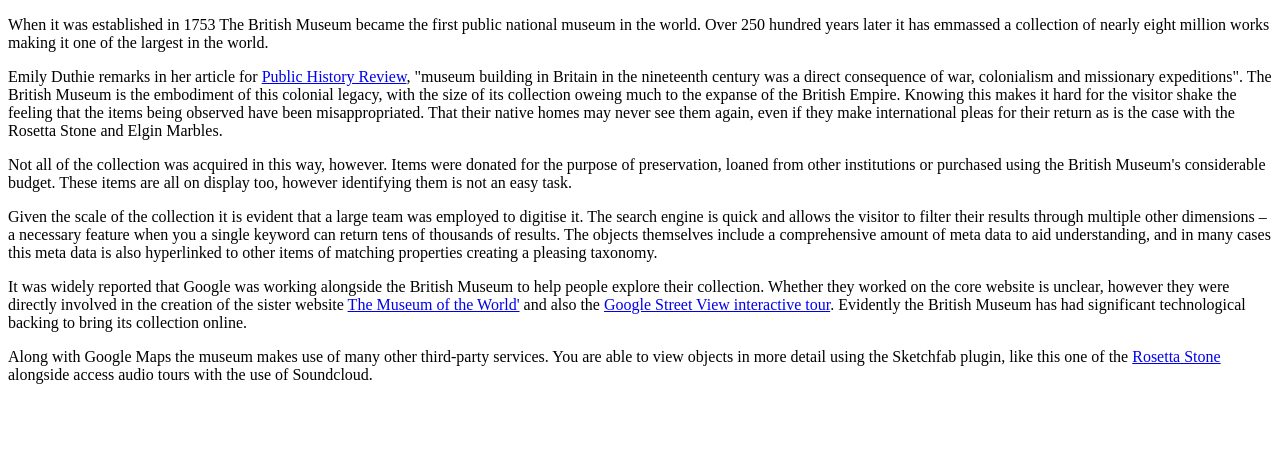
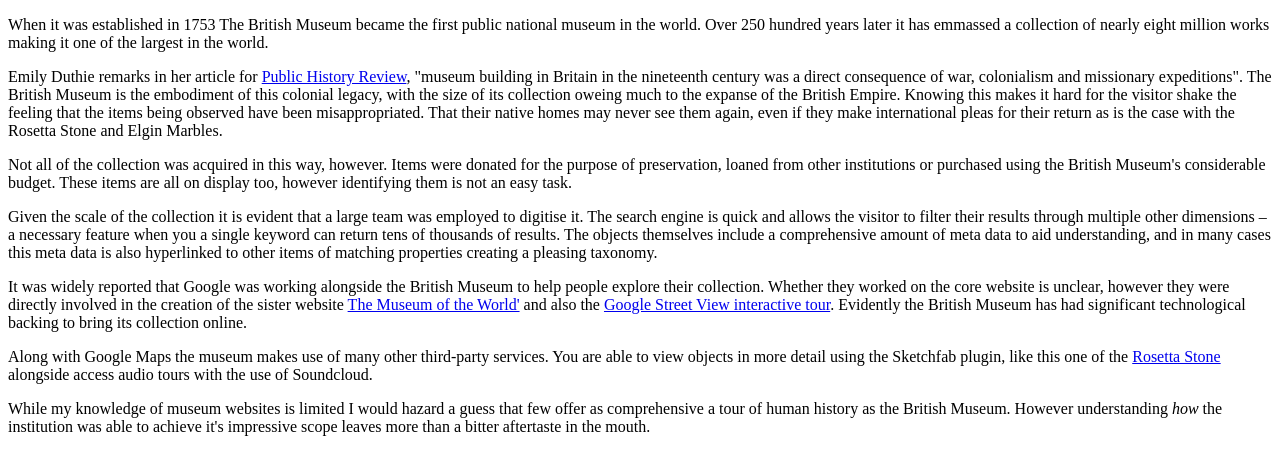
Before and after one commit to kclddh-7aavdm14-2020/wk1-british-museum-danielbower, a plain HTML site: page index.html in a window 1280 px wide. Drawn offline with Linux system fonts and the light colour scheme.

Commit message:
Blog post complete.

```diff
--- a/index.html
+++ b/index.html
@@ -38,6 +38,8 @@
 
 <p>Along with Google Maps the museum makes use of many other third-party services. You are able to view objects in more detail using the Sketchfab plugin, like this one of the <a href="https://sketchfab.com/3d-models/the-rosetta-stone-1e03509704a3490e99a173e53b93e282">Rosetta Stone</a> alongside access audio tours with the use of Soundcloud.</p>
 
+<p>While my knowledge of museum websites is limited I would hazard a guess that few offer as comprehensive a tour of human history as the British Museum. However understanding <em>how</em> the institution was able to achieve it's impressive scope leaves more than a bitter aftertaste in the mouth.</p>
+
 
         <!-- Add your blog post ABOVE here -->
 
```
